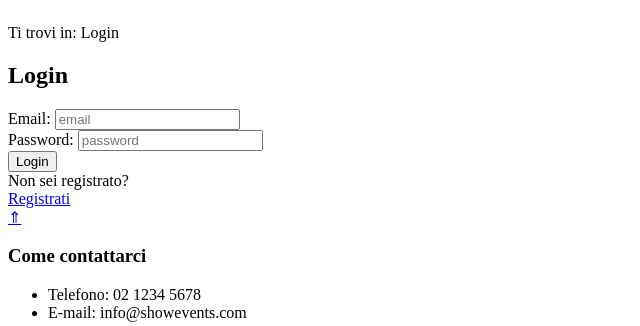
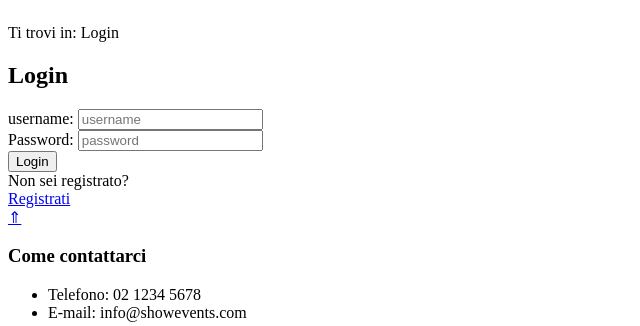
Before and after one commit to LaGangDelBosco/UNIfy, a PHP site: page /login.php in a window 1280 px wide. Shown: the part 408-734 px from the top of the page, without its empty margins (0-640 px from the left). Run offline with PHP 8.4, Linux system fonts and the light colour scheme.

Commit message:
fix login e registrazione con nuovo db.sql

```diff
--- a/lib/dbconfig.php
+++ b/lib/dbconfig.php
@@ -89,16 +89,16 @@ class Servizio { // Ho messo Servizio con la S maiuscola perche' mi urtava il si
         // esegue la query
         /**
      * Funzione che gestisce il login
-     * @param string $email email dell'utente
+     * @param string $username username dell'utente
      * @param string $password password dell'utente
      * @return bool vero se l'utente esiste, falso altrimenti
      */
-    public function login(string $email, string $password){
+    public function login(string $username, string $password){
         // trasforma la password in sha256
         $hashed_password = hash('sha256', $password);
         // prepara la query
-        $query = "SELECT * FROM user WHERE email = ? AND password = ?";
-        $parameters = array("ss", $email, $hashed_password);
+        $query = "SELECT * FROM user WHERE username = ? AND password = ?";
+        $parameters = array("ss", $username, $hashed_password);
         // prepara lo statement
         $stmt = $this->apriconn()->prepare($query);
         if ($stmt === false) {
@@ -109,7 +109,7 @@ class Servizio { // Ho messo Servizio con la S maiuscola perche' mi urtava il si
         $result = array();
 
         // associa i parametri della query
-        $stmt->bind_param('ss', $email, $hashed_password);
+        $stmt->bind_param('ss', $username, $hashed_password);
 
         // esegue la query
         $stmt->execute();
@@ -134,6 +134,7 @@ class Servizio { // Ho messo Servizio con la S maiuscola perche' mi urtava il si
 
     /**
      * Funzione che gestisce la registrazione
+     * @param string $username username dell'utente
      * @param string $nome_cognome nome e cognome dell'utente
      * @param string $email email dell'utente
      * @param string $password password dell'utente
@@ -141,14 +142,14 @@ class Servizio { // Ho messo Servizio con la S maiuscola perche' mi urtava il si
      * @param string $gender genere dell'utente
      * @return bool vero se l'utente è stato registrato, falso altrimenti
      */
-    public function registrazione(string $nome_cognome, string $email, string $password, string $data_nascita, string $gender)
+    public function registrazione(string $username, string $nome_cognome, string $email, string $password, string $data_nascita, string $gender)
     {
         // trasforma la password in sha256
         $hashed_password = hash('sha256', $password);
 
         // prepara la query
-        $query = "INSERT INTO user (name, email, password, birthdate, gender) VALUES (?, ?, ?, ?, ?)";
-        $parameters = array("sssss", $nome_cognome, $email, $hashed_password, $data_nascita, $gender);
+        $query = "INSERT INTO user (username, name, email, password, birthdate, gender) VALUES (?, ?, ?, ?, ?, ?)";
+        $parameters = array("ssssss", $username, $nome_cognome, $email, $hashed_password, $data_nascita, $gender);
         // prepara lo statement
         $stmt = $this->apriconn()->prepare($query);
         if ($stmt === false) {
--- a/login.php
+++ b/login.php
@@ -4,16 +4,16 @@ require_once ("./globale.php");
 
 unset($_SESSION['redirect_url']);
 
-if (isset($_POST['email']) && isset($_POST['password'])){
-    $email = $_POST['email'];
+if (isset($_POST['username']) && isset($_POST['password'])){
+    $username = $_POST['username'];
     $password = $_POST['password'];
-    $result = $db->login($email, $password);
+    $result = $db->login($username, $password);
     if(!$result){
         echo $db->err_text;
         $db->err_text = "";
         header("Location: ./login.php?messaggio=Nome utente o password errata");
     }else{
-        $_SESSION['Email'] = $email; // $_SESSION['Email'] sostituisce la variabile di sessione per l'utente
+        $_SESSION['Username'] = $username;
         if (isset($_SESSION['redirect_url'])){
             header("Location: " . $_SESSION['redirect_url']);
             unset($_SESSION['redirect_url']);
--- a/registrazione.php
+++ b/registrazione.php
@@ -4,7 +4,8 @@ require_once ("./globale.php");
 
 unset($_SESSION['redirect_url']);
 
-if(isset($_POST['nome_cognome']) && isset($_POST['email']) && isset($_POST['data_nascita']) && isset($_POST['gender']) && isset($_POST['password']) && isset($_POST['conferma_password'])) {
+if(isset($_POST['username']) && isset($_POST['nome_cognome']) && isset($_POST['email']) && isset($_POST['data_nascita']) && isset($_POST['gender']) && isset($_POST['password']) && isset($_POST['conferma_password'])) {
+    $username = $_POST['username'];
     $nome_cognome = $_POST['nome_cognome'];
     $email = $_POST['email'];
     $gender = $_POST['gender'];
@@ -16,7 +17,7 @@ if(isset($_POST['nome_cognome']) && isset($_POST['email']) && isset($_POST['data
         $error = "Le password non coincidono";
     }
     else{
-        if($db->registrazione($nome_cognome, $email, $password, $data_nascita, $gender)) {
+        if($db->registrazione($username, $nome_cognome, $email, $password, $data_nascita, $gender)) {
             $error = "Registrazione avvenuta con successo";
             header("Location: index.php?messaggio=Registrazione avvenuta con successo! Effettua il login per accedere al tuo account.");
         }
--- a/templates/login-template.html
+++ b/templates/login-template.html
@@ -39,9 +39,9 @@
 			<component>messaggio</component>
             <form class="form_box" name="login_form" METHOD="POST" action="login.php">
                 <div>
-					<label for="email">Email:</label>
-                	<input type="text" name="email" placeholder="email">
-					<div class="error" id="email_error"></div>
+					<label for="username">username:</label>
+                	<input type="text" name="username" placeholder="username">
+					<div class="error" id="username_error"></div>
 				</div>
                 <div>
 					<label for="password">Password:</label>
--- a/templates/registrazione-template.html
+++ b/templates/registrazione-template.html
@@ -39,6 +39,11 @@
 
 
 			<form class="form_box" name="registrazione_form" method="post" action="registrazione.php">
+				<div>
+					<label for="username">Username:</label>
+					<input type="text" name="username" placeholder="username" required>
+					<div class="error" id="username_error"></div>
+				</div>
 				<div>
 					<label for="nome_cognome">Nome e Cognome:</label>
 					<input type="text" name="nome_cognome" placeholder="nome_cognome" required>
```
